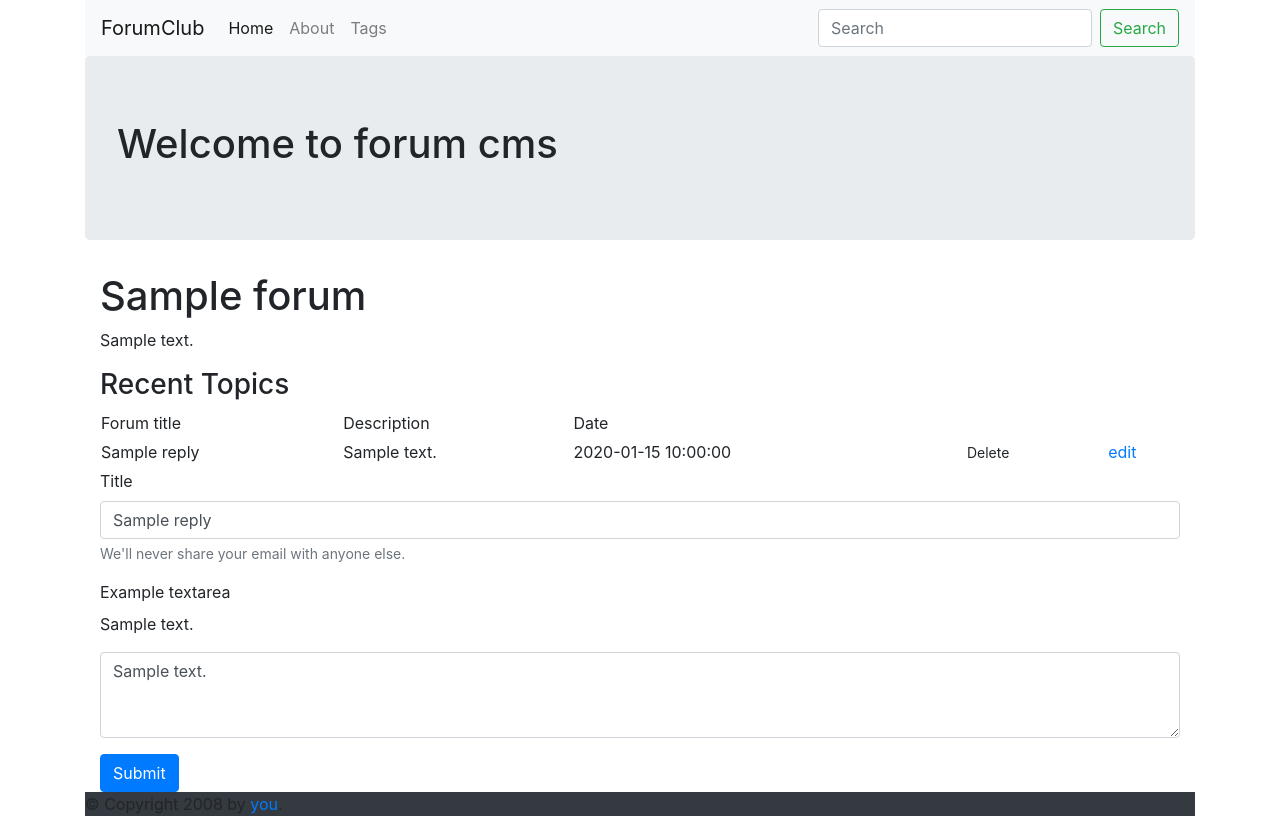
After one commit to Dimand-sok/PythonFlaskCourse, a Flask app: template app/templates/single-forum.html in a window 1280 px wide. The commit adds this page. Run offline with Flask 2, Linux system fonts and the light colour scheme; the template is opened without the code that fills it: most values are stand-ins (such as "Sample title", 1, 10 or a date in 2020); parts of the project's set-up code (start-up, migrations or seed data) failed here and were passed over.

Commit message:
crud reply forum

```diff
--- a/app/models/forum_model.py
+++ b/app/models/forum_model.py
@@ -4,7 +4,6 @@ from sqlalchemy import Column, Integer, String
 from sqlalchemy.orm import relationship
 
 from app.database import Base
-
 from .base_model import BaseModel
 
 
@@ -13,7 +12,8 @@ class ForumModel(Base, BaseModel):
     __tablename__ = "forum"
 
     title = Column(String(64))
-    descrciption = Column(String(250))
+    description = Column(String(250))
+    slush = Column(String(128))
 
     replies = relationship("ReplyModel", backref="forum", lazy=True)
 
--- a/app/routes/__init__.py
+++ b/app/routes/__init__.py
@@ -1,7 +1,10 @@
+
 from .index_route import index_route
 from .user_route import user_route
 from .forum_route import forum_route
 from .category_route import category_route
 from .tag_route import tag_route
+from .static_route import static_route
+from .reply_route import reply_route
 
-__all__ = ["index_route","user_route", "forum_route", "category_route", "tag_route"]
+__all__ = ["index_route","user_route", "forum_route", "category_route", "tag_route","static_route","reply_route"]
--- /dev/null
+++ b/app/templates/base.html
@@ -0,0 +1,37 @@
+<!DOCTYPE html>
+<html lang="en">
+
+<head>
+    {% block head %}
+    <title>{% block title %}{% endblock %} - My Webpage</title>
+
+    <!-- Required meta tags -->
+    <meta charset="utf-8" />
+    <meta name="viewport" content="width=device-width, initial-scale=1, shrink-to-fit=no" />
+
+    <!-- Bootstrap CSS -->
+    <link rel="stylesheet" href="https://cdn.jsdelivr.net/npm/bootstrap@4.6.1/dist/css/bootstrap.min.css" integrity="sha384-zCbKRCUGaJDkqS1kPbPd7TveP5iyJE0EjAuZQTgFLD2ylzuqKfdKlfG/eSrtxUkn" crossorigin="anonymous" /> {% endblock %}
+</head>
+
+<body>
+    <div id="page" class="container">
+        <div class="header">
+            <div class="menu">{% include 'navigator.html' %}</div>
+            <div class="banner jumbotron">
+                <h1>Welcome to forum cms</h1>
+            </div>
+        </div>
+        <!--end div.header-->
+
+        <div class="content-wrap">{% block content %}{% endblock %}</div>
+
+
+    </div>
+    <!--div.page-->
+    <div class="container">
+        <div class="menu">{% include 'footer.html' %}</div>
+    </div>
+
+</body>
+
+</html>
--- /dev/null
+++ b/app/templates/footer.html
@@ -0,0 +1,7 @@
+<div id="footer" class="bg-dark">
+    {% block footer %} &copy; Copyright 2008 by
+    <a href="http://domain.invalid/">you</a>. {% endblock %}
+</div>
+
+<script src="https://cdn.jsdelivr.net/npm/jquery@3.5.1/dist/jquery.slim.min.js" integrity="sha384-DfXdz2htPH0lsSSs5nCTpuj/zy4C+OGpamoFVy38MVBnE+IbbVYUew+OrCXaRkfj" crossorigin="anonymous"></script>
+<script src="https://cdn.jsdelivr.net/npm/bootstrap@4.6.1/dist/js/bootstrap.bundle.min.js" integrity="sha384-fQybjgWLrvvRgtW6bFlB7jaZrFsaBXjsOMm/tB9LTS58ONXgqbR9W8oWht/amnpF" crossorigin="anonymous"></script>
--- /dev/null
+++ b/app/templates/navigator.html
@@ -0,0 +1,36 @@
+<nav class="navbar navbar-expand-lg navbar-light bg-light">
+    <a class="navbar-brand" href="#">ForumClub</a>
+    <button class="navbar-toggler" type="button" data-toggle="collapse" data-target="#navbarSupportedContent" aria-controls="navbarSupportedContent" aria-expanded="false" aria-label="Toggle navigation">
+    <span class="navbar-toggler-icon"></span>
+  </button>
+
+    <div class="collapse navbar-collapse" id="navbarSupportedContent">
+        <ul class="navbar-nav mr-auto">
+            <li class="nav-item active">
+                <a class="nav-link" href="#">Home <span class="sr-only">(current)</span></a>
+            </li>
+            <li class="nav-item">
+                <a class="nav-link" href="#">About</a>
+            </li>
+            <li class="nav-item">
+                <a class="nav-link" href="#">Tags</a>
+            </li>
+            <!-- <li class="nav-item dropdown">
+                <a class="nav-link dropdown-toggle" href="#" id="navbarDropdown" role="button" data-toggle="dropdown" aria-haspopup="true" aria-expanded="false">
+          Dropdown
+        </a>
+                <div class="dropdown-menu" aria-labelledby="navbarDropdown">
+                    <a class="dropdown-item" href="#">Action</a>
+                    <a class="dropdown-item" href="#">Another action</a>
+                    <div class="dropdown-divider"></div>
+                    <a class="dropdown-item" href="#">Something else here</a>
+                </div>
+            </li> -->
+
+        </ul>
+        <form class="form-inline my-2 my-lg-0">
+            <input class="form-control mr-sm-2" type="search" placeholder="Search" aria-label="Search">
+            <button class="btn btn-outline-success my-2 my-sm-0" type="submit">Search</button>
+        </form>
+    </div>
+</nav>
--- /dev/null
+++ b/app/templates/single-forum.html
@@ -0,0 +1,58 @@
+{% extends 'base.html' %} {% block title%} {{ title }} {% endblock%} {% block content %}
+<div class="col">
+    <div class="breadcrum">
+        <h1>{{ forum.title}}</h1>
+        <p>{{ forum.description}}</p>
+    </div>
+    <div class="replies">
+        <h3>Recent Topics</h3>
+        <div class="reploy-content">
+            <table class="w-100">
+                <thead>
+                    <tr>
+                        <td>Forum title</td>
+                        <td>Description</td>
+                        <td>Date</td>
+                    </tr>
+                </thead>
+                <tbody>
+                    {% for reply in replies %}
+                    <tr>
+                        <td>{{ reply.title}}</td>
+                        <td>{{ reply.content }}</td>
+                        <td>{{ reply.created_date }}</td>
+                        <td>
+                            <form action="/reply/delete/{{reply.id}}" method="post">
+                                <button type="submit" class="btn btn-sm">Delete</button>
+                            </form>
+                        </td>
+                        <td><a href="/reply/update/{{reply.id}}">edit</a></td>
+                    </tr>
+                    {% endfor%}
+                </tbody>
+            </table>
+        </div>
+    </div>
+    <div id="reply-form">
+        <form method="post" action="">
+            <div class="form-group">
+                <label for="forum-title">Title</label>
+                <input type="text" name="title" class="form-control" id="forum-title" aria-describedby="emailHelp" value="{{reply.title}}" />
+                <small id="emailHelp" class="form-text text-muted">We'll never share your email with anyone else.</small
+            >
+          </div>
+          <div class="form-group">
+            <label for="reply-content">Example textarea</label>
+            <p>{{reply.content}}</p>
+            <textarea
+              class="form-control"
+              id="reply-content"
+              rows="3"
+              name="content"
+            >{{reply.content}}</textarea>
+          </div>
+          <button type="submit" class="btn btn-primary">Submit</button>
+        </form>
+      </div>
+    </div>
+    {% endblock %}
--- /dev/null
+++ b/app/utilities/validators/__init__.py
@@ -0,0 +1,3 @@
+from .replyfrm_validator import ClsReplyFrm
+
+__all__=["ClsReplyFrm"]
--- /dev/null
+++ b/app/utilities/validators/replyfrm_validator.py
@@ -0,0 +1,6 @@
+
+from wtforms import validators, Form, StringField
+
+class ClsReplyFrm(Form):
+    title = StringField('title',[validators.length(min=4, max=64)])
+    description = StringField('description',[validators.length(min=40)])
--- a/docker-compose.yml
+++ b/docker-compose.yml
@@ -5,7 +5,7 @@ services:
     image: postgres
     restart: always
     environment:
-      POSTGRES_DB: 'pythonflaskcourse_db'
+      POSTGRES_DB: 'forum_db'
       POSTGRES_PASSWORD: 'postgres'
     ports:
       - "5432:5432"
--- a/requirement.txt
+++ b/requirement.txt
@@ -10,3 +10,4 @@ MarkupSafe==2.0.1
 psycopg2-binary==2.9.3
 SQLAlchemy==1.4.31
 Werkzeug==2.0.2
+WTForms==3.0.1
```
Also changed, not shown: app/routes/reply_route.py (added, +51 -0 lines), app/routes/static_route.py (added, +53 -0 lines), app/templates/index.html (+26 -15 lines), app/templates/layout.html (deleted, +0 -23 lines), migration/versions/21f5a275b979_added_slush_forum_table.py (added, +28 -0 lines), migration/versions/c7f60a3a5077_update_forum_table.py (added, +30 -0 lines), app/routes/index_route.py (line endings or trailing spaces), 2 other files.
